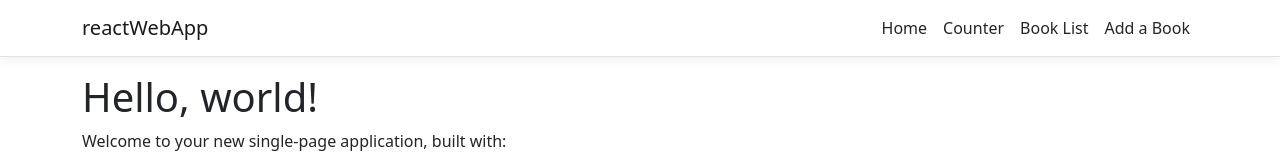
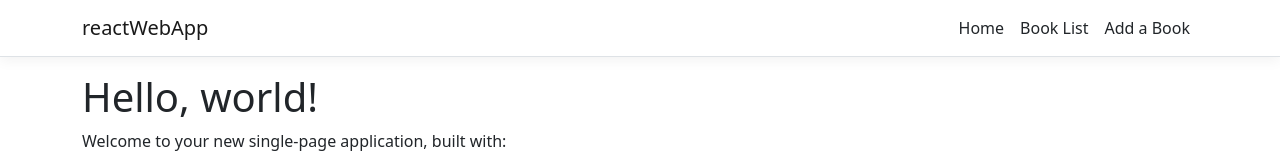
Before and after one commit to LewisMoore0/reactWebApp, a React (Create React App) app in the folder reactWebApp/ClientApp/: page / in a window 1280 px wide. Shown: the top 160 px of the page. Built offline with nearby package versions, Linux system fonts and the light colour scheme.

Commit message:
Remove counter link

```diff
--- a/reactWebApp/ClientApp/src/components/NavMenu.js
+++ b/reactWebApp/ClientApp/src/components/NavMenu.js
@@ -32,9 +32,6 @@
               <NavItem>
                 <NavLink tag={Link} className="text-dark" to="/">Home</NavLink>
               </NavItem>
-              <NavItem>
-                <NavLink tag={Link} className="text-dark" to="/counter">Counter</NavLink>
-            </NavItem>
             <NavItem>
                 <NavLink tag={Link} className="text-dark" to="/books">Book List</NavLink>
             </NavItem>
```
